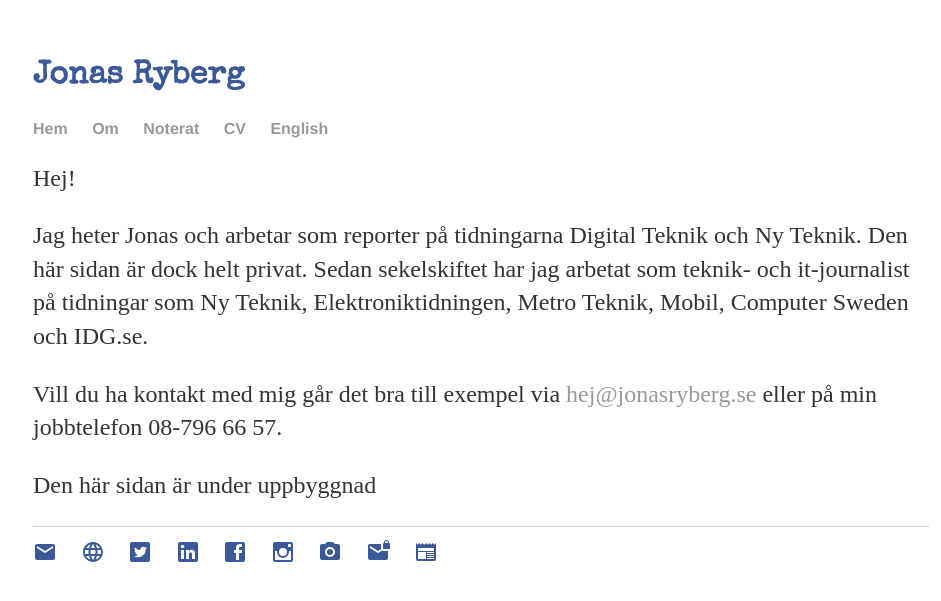
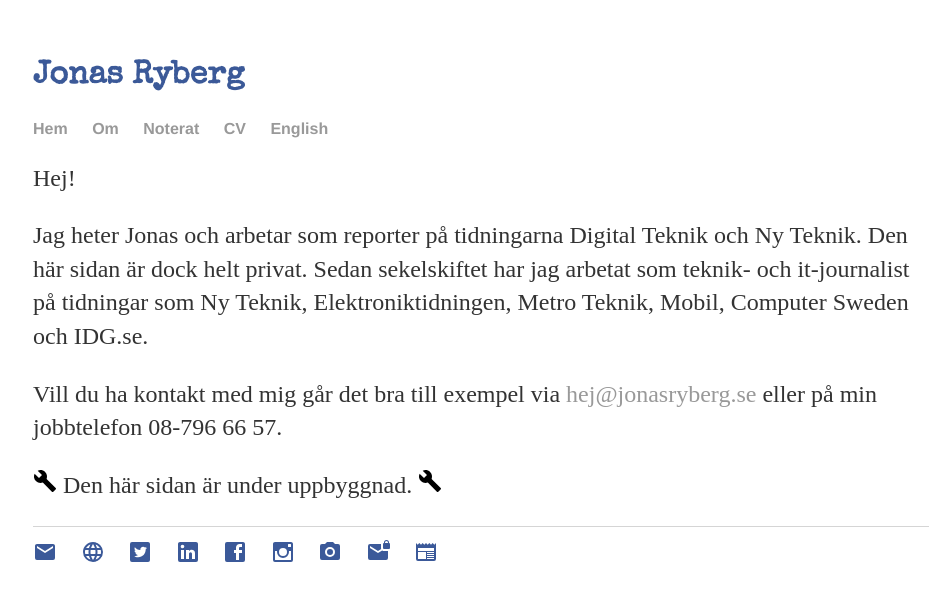
Before and after one commit to jonasryberg/test, a Jekyll site: the page index.html, which Jekyll copies as it is, in a window 1280 px wide. Shown: the top 601 px of the page, without its empty margins (159-1100 px from the left). Built offline with Jekyll 4.4.1, drawn with Linux system fonts in a browser that asks for light colours.

Commit message:
Update index.html

```diff
--- a/index.html
+++ b/index.html
@@ -29,7 +29,11 @@
 				document.write("<a href='" + "mail" + "to:" + namn1 + "@" + namn2 + "'>" + linktext + "</a>");
 				</script>
 eller på min jobbtelefon 08-796 66 57.
-  </P> <p>Den här sidan är under uppbyggnad</p>
+  </P> <p><svg style="width:24px;height:24px" viewBox="0 0 24 24">
+    <path fill="#000000" d="M22.7,19L13.6,9.9C14.5,7.6 14,4.9 12.1,3C10.1,1 7.1,0.6 4.7,1.7L9,6L6,9L1.6,4.7C0.4,7.1 0.9,10.1 2.9,12.1C4.8,14 7.5,14.5 9.8,13.6L18.9,22.7C19.3,23.1 19.9,23.1 20.3,22.7L22.6,20.4C23.1,20 23.1,19.3 22.7,19Z" />
+</svg> Den här sidan är under uppbyggnad. <svg style="width:24px;height:24px" viewBox="0 0 24 24">
+    <path fill="#000000" d="M22.7,19L13.6,9.9C14.5,7.6 14,4.9 12.1,3C10.1,1 7.1,0.6 4.7,1.7L9,6L6,9L1.6,4.7C0.4,7.1 0.9,10.1 2.9,12.1C4.8,14 7.5,14.5 9.8,13.6L18.9,22.7C19.3,23.1 19.9,23.1 20.3,22.7L22.6,20.4C23.1,20 23.1,19.3 22.7,19Z" />
+</svg></p>
 
   		<div><!-- /.blurb -->
 		</div><!-- /.container -->
```
